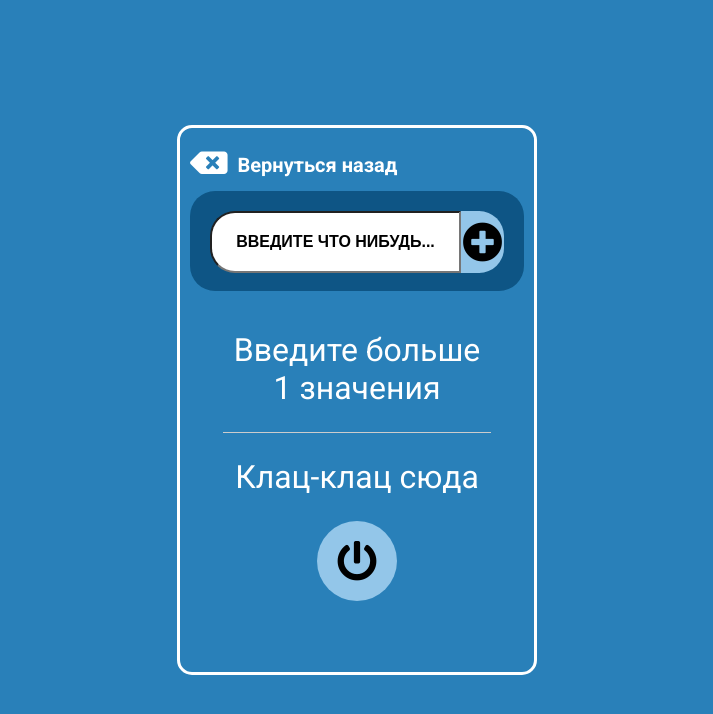
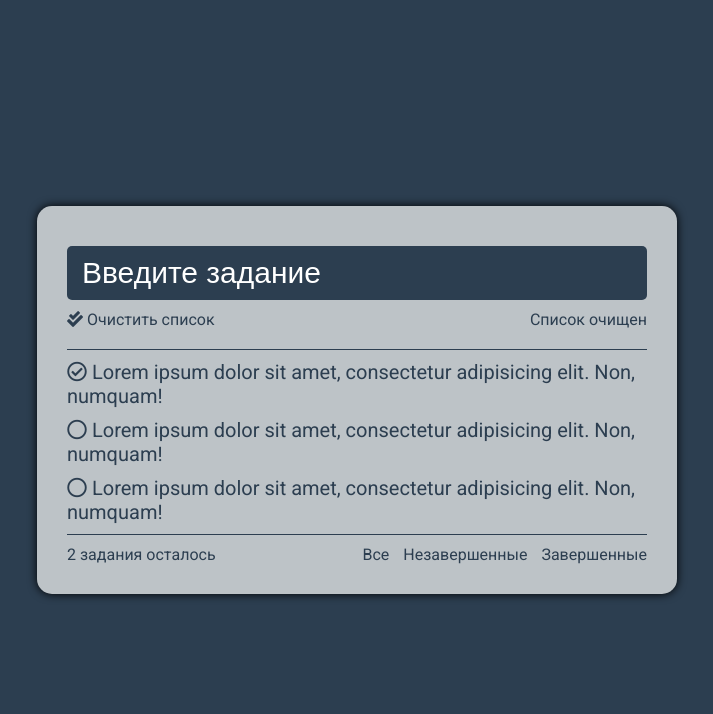
Before and after one commit to Anton-Mambli/randomizer, a plain HTML site: page index.html in a window 1280 px wide. Shown: the whole page, without its empty margins (283-996 px from the left). Drawn offline with nearby package versions, Linux system fonts and the light colour scheme; a script that the page names is missing.

Commit message:
rebuild HTML/CSS

```diff
--- a/css/style.css
+++ b/css/style.css
@@ -3,161 +3,97 @@ html {
     height: 100%;
 }
 body {
-    background: #2980b9;
+    background: #2c3e50;
     font-family: 'Roboto', sans-serif;
     position: relative;
+    color: #2c3e50;
 }
-.container {
+::-webkit-input-placeholder { /* Edge */
+    color: white;
+  }
+
+  :-ms-input-placeholder { /* Internet Explorer 10-11 */
+    color: white;
+  }
+
+  ::placeholder {
+    color: white;
+  }
+.todo-section {
     position: absolute;
     top: 50%;
     left: 50%;
     transform: translate(-50%, -50%);
-    width: 360px;
-   height: 550px;
+    background: #bdc3c7;
    margin: 0 auto;
-   border: 3px solid white;
-   padding: 10px;
+  box-shadow: 0 0 10px black;
+   padding: 30px;
    border-radius: 15px;
+   display: flex;
+   flex-direction: column;
+   justify-content: center;
+   align-items: flex-start;
 }
-header {
-
-    height: 100px;
-    background: #0e5585;
-
-    border-radius: 25px;
-
-    padding: 20px;
-   display: grid;
-   grid-template-columns: 4fr 1fr;
-   border-top-right-radius: 25px;
-   border-bottom-right-radius: 25px;
+.todo-section_input {
+    display: flex;
+    flex-direction: row;
+    flex-wrap: wrap;
+    justify-content: space-between;
+    align-items: center;
+    width: 100%;
+    margin: 10px 0;
+}
+.todo-section_input input {
+    flex-basis: 100%;
+    width: 100%;
+    margin-bottom: 10px;
+    background: #2c3e50;
+    color: white;
+    font-size: 30px;
+    padding: 10px 15px;
+    outline: none;
+    border: none;
+    border-radius: 5px;
 }
 
-header input {
-   padding: 20px;
-   font-size: 1rem;
-   text-transform: uppercase;
-   border-top-left-radius: 25px;
-   border-bottom-left-radius: 25px;
-
+.todo-section_clear-button {
+    color: #2c3e50;
+    text-decoration: none;
+    transition: all 0.5s;
 }
-header input::placeholder {
-    color:black;
-    font-weight: bold;
-    text-align: center;
+.todo-section_clear-button:hover {
+    text-decoration: underline;
 }
-header button {
-    border-top-right-radius: 25px;
-    border-bottom-right-radius: 25px;
-    border: none;
-    background: #93c6e9;
+.todo-section_notification {
+    color: #2c3e50;
 }
-header button i {
-    font-size: 2.5rem;
-    color: #000;
+.todo-section_list {
+    border-top: 1px solid  #2c3e50;
+    border-bottom: 1px solid  #2c3e50;
+    margin: 10px 0;
 }
-main {
-   width: 80%;
-    margin-top: 20px;
-    margin-left: auto;
-    margin-right: auto;
+.todo-section_list ul li {
+margin: 10px 0;
+font-size: 20px;
 }
-
-main section {
+.todo-section_filters {
+    display: flex;
+    flex-direction: row;
+    flex-wrap: wrap;
+    justify-content: space-between;
+    align-items: center;
     width: 100%;
-
 }
-main section ul {
-    text-align: center;
-    list-style-type: none;
-    padding: 5px;
-
-}
-
-#allCases {
-    display: grid;
-    grid-template-columns: 1fr;
-    grid-gap: 5px;
-}
-main section ul li {
-
-    background: #0e5585;
-   color: white;
-   padding: 10px;
-   border: 0.5px solid white;
-   border-radius: 5px;
-   font-size: 2rem;
-
-}
-main section ul li i {
-    cursor: pointer;
-    color: red;
-    font-size: 1.5rem;
+.todo-section_bottom-filters { }
+.todo-section_filters-button {
+    color: #2c3e50;
+    text-decoration: none;
+    transition: all 0.5s;
     margin-left: 10px;
 }
-
-#allCases:empty:after {
-    content: 'Введите больше 1 значения';
-    margin: 15px 0 0 0;
-    grid-column: 1/-1;
-    margin-bottom: 20px;
-
-  }
-
-  #chosenCase:empty:after {
-    content: 'Клац-клац сюда';
-  }
-
-  #allCases:after,
-  #chosenCase:after {
-    width: 100%;
-    display: block;
-    text-align: center;
-    font-size: 2rem;
-    color: white;
-  }
-
-  hr {
-
-      margin-bottom: 20px;
-  }
-
- #choose {
-    padding: 20px;
-    margin: 20px auto;
-    border-radius: 50%;
-    border: none;
-    background: #93c6e9;
-    display: flex;
-    flex-direction: row;
-    justify-content: center;
-    align-items: center;
-    cursor: pointer;
- }
- #choose i {
-    font-size: 2.5rem;
-    color: #000;
-    cursor: pointer;
- }
-
-.link-back {
-    margin: 10px 0;
-    display: flex;
-    flex-direction: row;
-    justify-content: flex-start;
-    align-items: center;
-    color: white;
-    font-weight: bold;
-    font-size: 20px;
-    text-decoration: none;
-
+.todo-section_filters-button:first-child {
+    margin-left: 0;
 }
-.link-back i {
-    font-size: 30px;
-    margin-right: 10px;
-    transition: all 0.5s;
-    border-bottom: 3px solid transparent;
+.todo-section_filters-button:hover {
+    text-decoration: underline;
 }
-.link-back:hover i {
-    border-bottom: 3px solid white;
-}
--- a/index.html
+++ b/index.html
@@ -4,43 +4,41 @@
     <meta charset="UTF-8" />
     <meta name="viewport" content="width=device-width, initial-scale=1.0" />
     <meta http-equiv="X-UA-Compatible" content="ie=edge" />
-    <title>myFirstApp</title>
+    <title>ToDo</title>
     <link rel="stylesheet" href="css/reset.min.css" />
     <link href="https://fonts.googleapis.com/css?family=Roboto:400,500,700" rel="stylesheet">
     <link rel="stylesheet" href="css/style.css" />
     <link rel="stylesheet" href="https://use.fontawesome.com/releases/v5.8.2/css/all.css" integrity="sha384-oS3vJWv+0UjzBfQzYUhtDYW+Pj2yciDJxpsK1OYPAYjqT085Qq/1cq5FLXAZQ7Ay" crossorigin="anonymous">
   </head>
   <body>
-<div class="container">
-  <a class="link-back" href="../../../index.html#works"><i class="fas fa-backspace"></i> Вернуться назад </a>
-        <header>
-                <input type="text" id="inputVal" placeholder="Введите что нибудь...">
-                <button id="addItem"><i class="fas fa-plus-circle"></i> </button>
-            </header>
+<div class="todo-section">
 
-            <main>
-                <section class="allCases">
-
-                    <ul id="allCases"></ul>
-                </section>
-                <hr>
-                <section class="chosenCase">
-
-                        <ul id="chosenCase"></ul>
-                </section>
-                <div class="choose">
-
-
-                </div>
-                <button id="choose"><i class="fas fa-power-off"></i></button>
-            </main>
-
+<div class="todo-section_input">
+<input type="text" name="main-input" id="main-input" placeholder="Введите задание">
+<a href="#" class="todo-section_clear-button"><i class="fas fa-check-double"></i> Очистить список</a>
+<p class="todo-section_notification">Список очищен</p>
+</div>
+<div class="todo-section_list">
+<ul>
+  <li><i class="far fa-check-circle"></i> Lorem ipsum dolor sit amet, consectetur adipisicing elit. Non, numquam!</li>
+  <li><i class="far fa-circle"></i> Lorem ipsum dolor sit amet, consectetur adipisicing elit. Non, numquam!</li>
+  <li><i class="far fa-circle"></i> Lorem ipsum dolor sit amet, consectetur adipisicing elit. Non, numquam!</li>
+</ul>
+</div>
+<div class="todo-section_filters">
+  <p class="todo-section_notification">2 задания осталось</p>
+<div class="todo-section_bottom-filters">
+  <a href="#" class="todo-section_filters-button">Все</a>
+  <a href="#" class="todo-section_filters-button">Незавершенные</a>
+  <a href="#" class="todo-section_filters-button">Завершенные</a>
+</div>
+</div>
 
 </div>
 
 
 
-    <script src="https://code.jquery.com/jquery-3.4.1.min.js" integrity="sha256-CSXorXvZcTkaix6Yvo6HppcZGetbYMGWSFlBw8HfCJo=" crossorigin="anonymous"></script>
+
     <script src="js/main.js"></script>
   </body>
 </html>
--- a/js/main.js
+++ /dev/null
@@ -1,82 +0,0 @@
-//VARIABLES----------------------------------------------------------------------------------
-let $inputVal = $('#inputVal');
-let $addItem = $('#addItem');
-let $listAll = $('#allCases');
-let $listChosen = $('#chosenCase');
-let $delItem = $('.fa-minus-circle');
-let $choose = $('#choose');
-
-//HANDLERS----------------------------------------------------------------------------------
-$addItem.click(addItem);
-$listAll.on('click', 'li i', delItem);
-
-$choose.on('click', function () {
-
-    if ($('#allCases li').length > 1) {
-
-        let str = $('#allCases li').text();
-        let arr = str.split('.');
-        arr.splice(arr.length - 1, 1);
-        console.log(arr);
-
-        let random = randomInteger(0, arr.length-1);
-        console.log('Array Length:', arr.length);
-
-        console.log('RANDOM Index:', random);
-
-        let txt = arr[random];
-
-        console.log('MY Val:', txt);
-
-        $listChosen.append('<li> <strong> Я советую тебе выбрать:<strong><br> ' + txt + '</li>');
-
-    } else {
-        alert('Тут не из чего выбирать!');
-    }
-    $listAll.children().slideToggle().remove();
-
-    setTimeout(function () {
-        $listChosen.children().remove();
-
-    }, 3000);
-
-})
-
-$inputVal.on('keydown', function (e) {
-    let value = this.value;
-    if ((e.code === 'Enter' || e.code === 'NumpadEnter') && value) {
-        addItem(value);
-
-    }
-});
-//FUNCTIONS----------------------------------------------------------------------------------
-
-function addItem() {
-    if ($inputVal.val()) {
-        $listAll.prepend('<li>' + $inputVal.val() + '.<i class="fas fa-minus-circle"></i></li>').hide().slideToggle('fast');
-    }
-    $inputVal.val('');
-
-}
-
-function delItem() {
-
-    $(this).parent().animate({
-        height: "-=100px",
-        opacity: 0
-    }, 500, function () {
-        $(this).parent().remove;
-    });
-
-}
-
-function randomInteger(min, max) {
-    let rand = min - 0.5 + Math.random() * (max - min + 1)
-    rand = Math.round(rand);
-    return rand;
-
-}
-
-//FANCYBOX FIX
-let fancyBox = document.querySelector('iframe[src="img/works/androidApp-master/index.html"]');
-fancyBox.parentElement.style.width = '600px';
```
